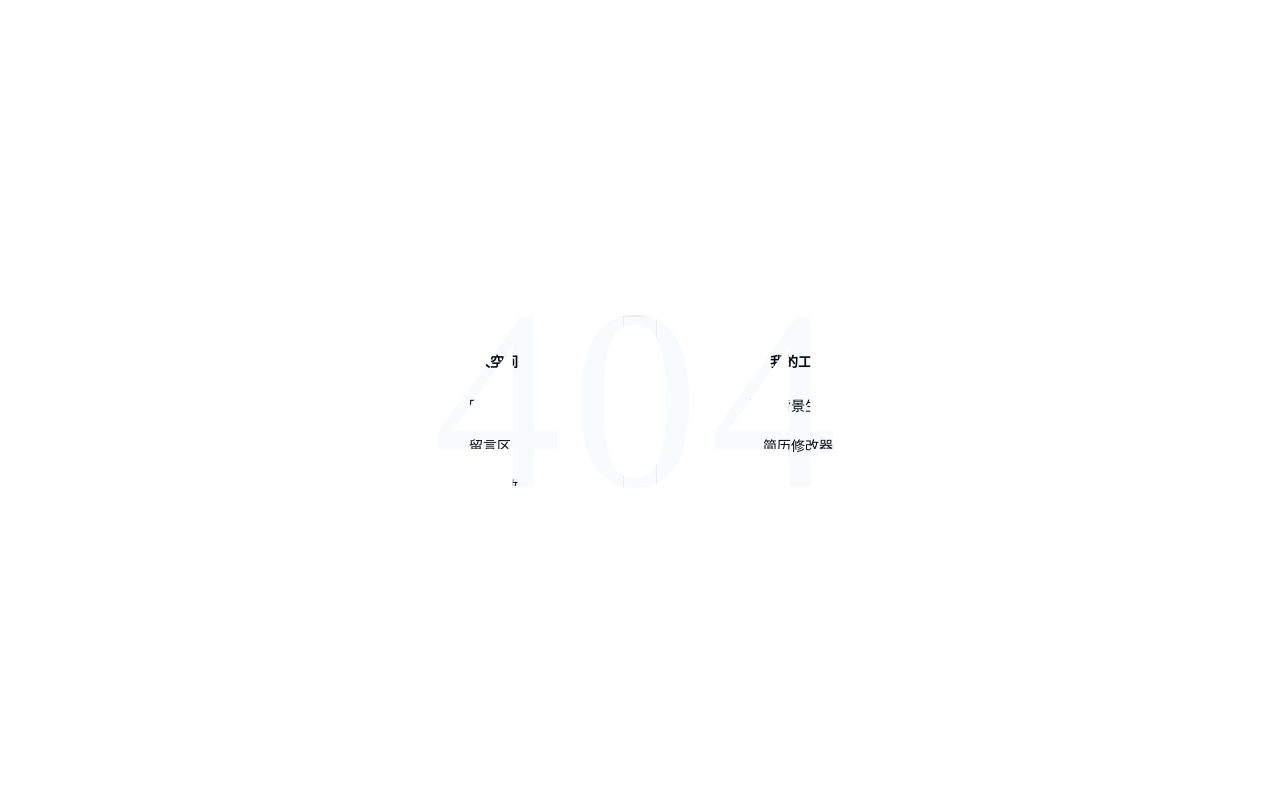
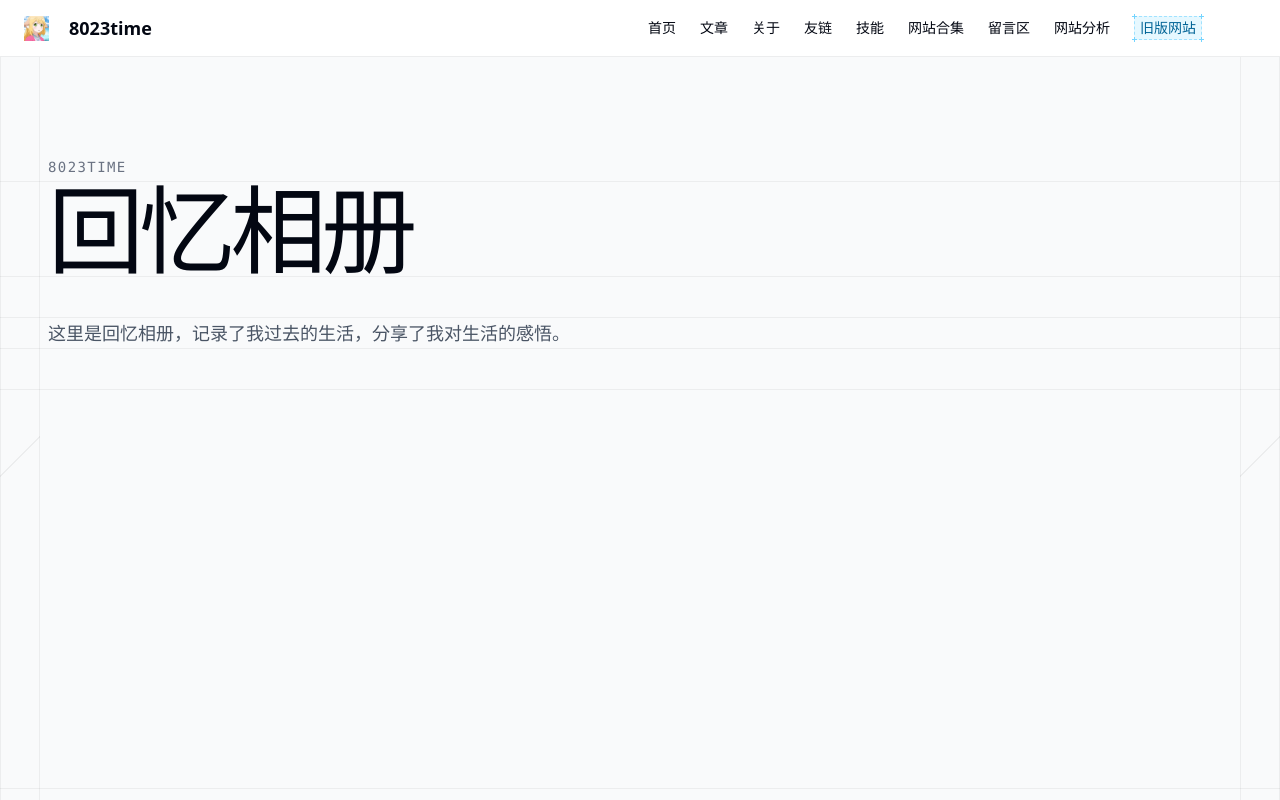
Before and after one commit to 8023time/8023time-blog, a React (Vite) app: page /album in a window 1280 px wide. Shown: the top 800 px of the page. Built offline with nearby package versions, Linux system fonts and the light colour scheme; a web font is replaced by a local one.

Commit message:
🚀 feat: 新增Album（相册）模块

```diff
--- a/src/common/data/footer.data.ts
+++ b/src/common/data/footer.data.ts
@@ -22,9 +22,9 @@ export const footerData = {
     {
       title: '个人空间',
       items: [
-        { name: '回忆录', to: '/memory' },
-        { name: '留言区', to: '/comments' },
-        { name: '音乐播放', to: '/music' },
+        { name: '回忆相册', to: '/album' },
+        { name: '留言版区', to: '/comments' },
+        { name: '音乐天地', to: '/music' },
       ],
     },
     {
--- /dev/null
+++ b/src/pages/album/index.tsx
@@ -0,0 +1,21 @@
+import React from 'react';
+import { SectionDivider } from '@components/index';
+
+const Album: React.FC = () => {
+  return (
+    <>
+      <div className='mx-2 mt-24 font-mono text-sm/7 font-medium tracking-widest text-gray-500 uppercase'>8023time</div>
+      <SectionDivider>
+        <h1 className='mx-2 text-4xl tracking-tighter text-balance sm:text-5xl lg:text-6xl xl:text-8xl'>回忆相册</h1>
+      </SectionDivider>
+      <SectionDivider className='mt-10'>
+        <p className='prose mx-2 max-w-(--breakpoint-md) text-lg leading-8 text-gray-600 dark:text-gray-400'>
+          这里是回忆相册，记录了我过去的生活，分享了我对生活的感悟。
+        </p>
+      </SectionDivider>
+      <SectionDivider className='mt-10 h-100'></SectionDivider>
+    </>
+  );
+};
+
+export default Album;
--- a/src/router/index.ts
+++ b/src/router/index.ts
@@ -30,7 +30,7 @@ const router = createBrowserRouter([
       {
         path: '/site',
         lazy: async () => {
-          const { default: Component } = await import('@pages/Site/index');
+          const { default: Component } = await import('@/pages/Site/index');
           return { Component };
         },
       },
@@ -45,6 +45,13 @@ const router = createBrowserRouter([
         path: '/statistics',
         lazy: async () => {
           const { default: Component } = await import('@pages/Statistics/index');
+          return { Component };
+        },
+      },
+      {
+        path: '/album',
+        lazy: async () => {
+          const { default: Component } = await import('@pages/album/index');
           return { Component };
         },
       },
```
